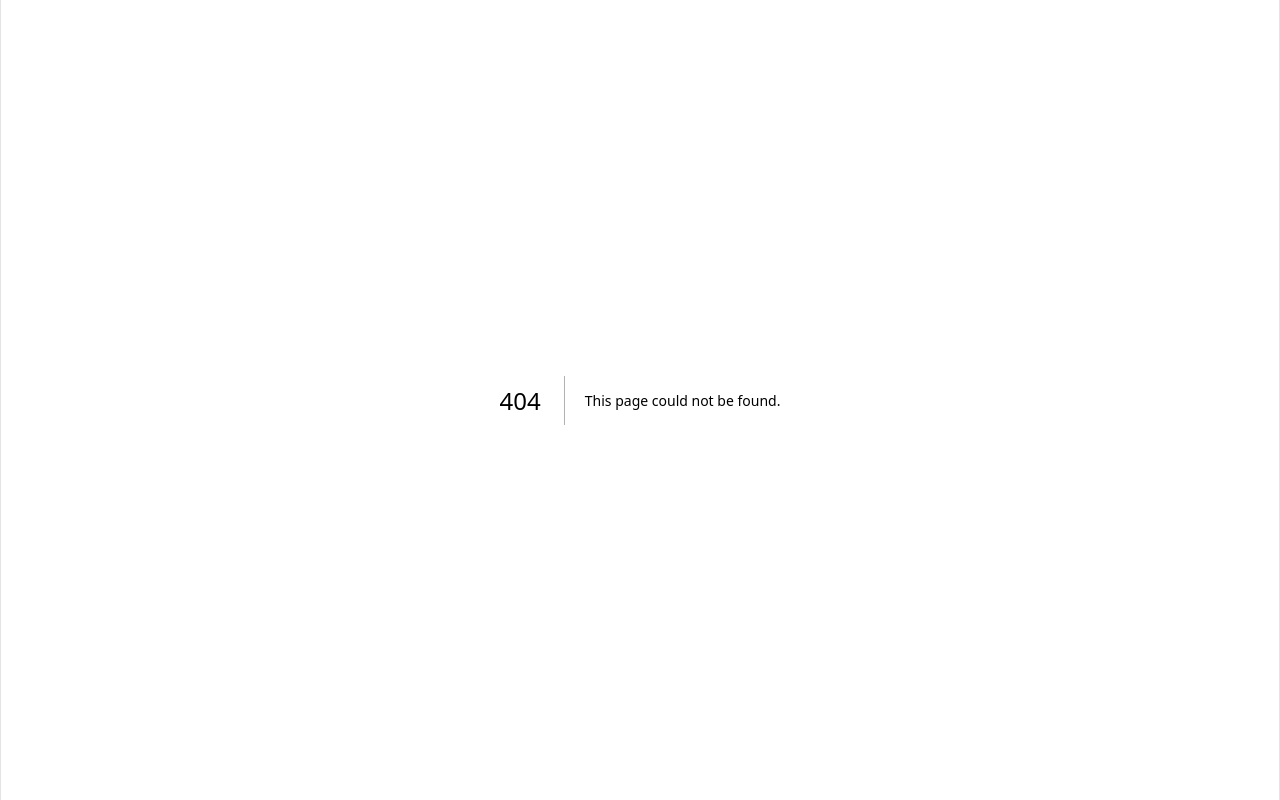
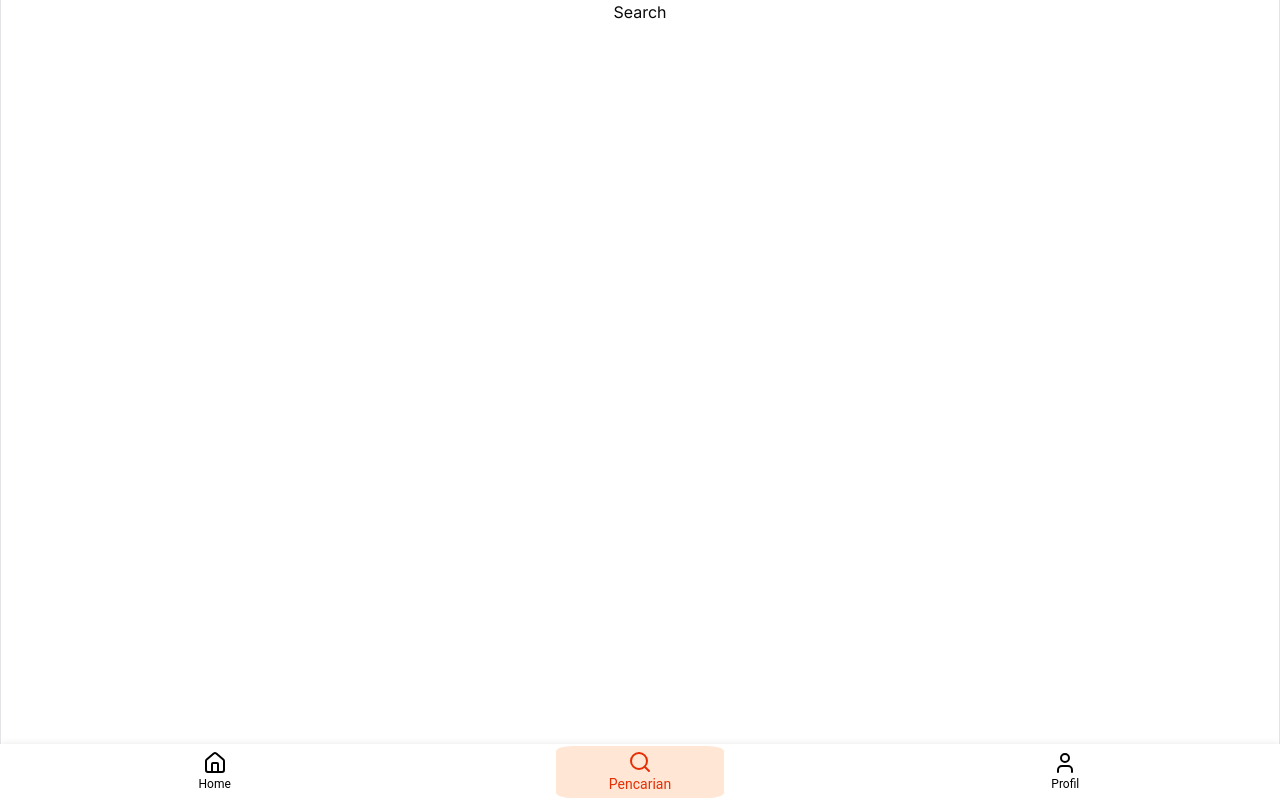
Before and after one commit to tobiasagyasta/frontend-delish-app, a Next.js app: page /search in a window 1280 px wide. Before the commit this address had no page. Built offline with nearby package versions, Linux system fonts and the light colour scheme.

Commit message:
Add copyright and bottom navigation

```diff
--- /dev/null
+++ b/src/app/home/page.tsx
@@ -0,0 +1,11 @@
+import SimpleBottomNavigation from "@/components/created_components/SimpleBottomNavigation";
+
+const HomePage = () => {
+    return (
+        <>
+            <h1>Home</h1>
+            <SimpleBottomNavigation />
+        </>
+    )
+};
+export default HomePage;
--- a/src/app/profile/page.tsx
+++ b/src/app/profile/page.tsx
@@ -32,6 +32,33 @@ const ProfilePage = () => {
 
             <ProfileMenu />
 
+            <Box sx={{
+                display: 'flex',
+                flexDirection: 'column',
+                width: '100%',
+                position: 'fixed',
+                bottom: 0,
+                left: 0,
+                right: 0,
+                zIndex: 10,
+            }}>
+                {/* Copyright label*/}
+                <div style={{
+                    fontWeight: "400",
+                    fontSize: "12px",
+                    color: "#667085",
+                    marginTop: "auto",
+                    marginBottom: "10px",
+                    marginLeft: "10px",
+                    paddingBottom: "60px",
+                }}>
+                    © Delish 2024. All rights reserved.
+                </div>
+                <Box sx={{ flexGrow: 1 }} />
+
+                {/* Bottom Navigation */}
+                <SimpleBottomNavigation />
+            </Box>
 
         </>
     )
--- /dev/null
+++ b/src/app/search/page.tsx
@@ -0,0 +1,11 @@
+import SimpleBottomNavigation from "@/components/created_components/SimpleBottomNavigation";
+
+const SearchPage = () => {
+    return (
+        <>
+            <h1>Search</h1>
+            <SimpleBottomNavigation />
+        </>
+    )
+};
+export default SearchPage;
--- /dev/null
+++ b/src/components/created_components/SimpleBottomNavigation.tsx
@@ -0,0 +1,100 @@
+"use client";
+import * as React from 'react';
+import Box from '@mui/material/Box';
+import BottomNavigation from '@mui/material/BottomNavigation';
+import BottomNavigationAction from '@mui/material/BottomNavigationAction';
+import { HomeIcon, Search, User } from 'lucide-react';
+import { Paper } from '@mui/material';
+import { usePathname, useRouter } from 'next/navigation';
+
+const SimpleBottomNavigation = () => {
+  const router = useRouter();
+  const [value, setValue] = React.useState(0);
+  const pathname = usePathname();
+
+  // Map pathname to BottomNavigation value
+  const getTabValue = () => {
+    switch (pathname) {
+      case '/home':
+        return 0;
+      case '/search':
+        return 1;
+      case '/profile':
+        return 2;
+      default:
+        return 0;
+    }
+  };
+
+  return (
+    <Box sx={{ width: '100%' }}>
+      <Paper sx={{
+        position: 'fixed',
+        bottom: 0,
+        left: 0,
+        right: 0,
+        zIndex: 10,
+      }} elevation={3}>
+        <BottomNavigation
+          showLabels
+          value={getTabValue()}
+          onChange={(event, newValue) => {
+            // Navigate to the appropriate page when a tab is clicked
+            switch (newValue) {
+              case 0:
+                router.push('/home');
+                break;
+              case 1:
+                router.push('/search');
+                break;
+              case 2:
+                router.push('/profile');
+                break;
+              default:
+                break;
+            }
+          }}
+          sx={{
+            display: 'flex',
+            justifyContent: 'space-around',
+            backgroundColor: '#FFFFFF',
+            padding: '2px',
+          }}
+        >
+          <BottomNavigationAction label="Home" icon={<HomeIcon />}
+            sx={{
+              color: value === 1 ? '#E62E05' : '#000',
+              backgroundColor: value === 1 ? '#FFE6D5' : 'transparent',
+              borderRadius: '10%',
+              '&.Mui-selected': {
+                color: '#E62E05',
+                backgroundColor: '#FFE6D5',
+              },
+            }} />
+          <BottomNavigationAction label="Pencarian" icon={<Search />}
+            sx={{
+              color: value === 1 ? '#E62E05' : '#000',
+              backgroundColor: value === 1 ? '#FFE6D5' : 'transparent',
+              borderRadius: '10%',
+              '&.Mui-selected': {
+                color: '#E62E05',
+                backgroundColor: '#FFE6D5',
+              },
+            }} />
+          <BottomNavigationAction label="Profil" icon={<User />}
+            sx={{
+              color: value === 1 ? '#E62E05' : '#000',
+              backgroundColor: value === 1 ? '#FFE6D5' : 'transparent',
+              borderRadius: '10%',
+              '&.Mui-selected': {
+                color: '#E62E05',
+                backgroundColor: '#FFE6D5',
+              },
+            }} />
+        </BottomNavigation>
+      </Paper>
+    </Box>
+  );
+};
+
+export default SimpleBottomNavigation;
```
